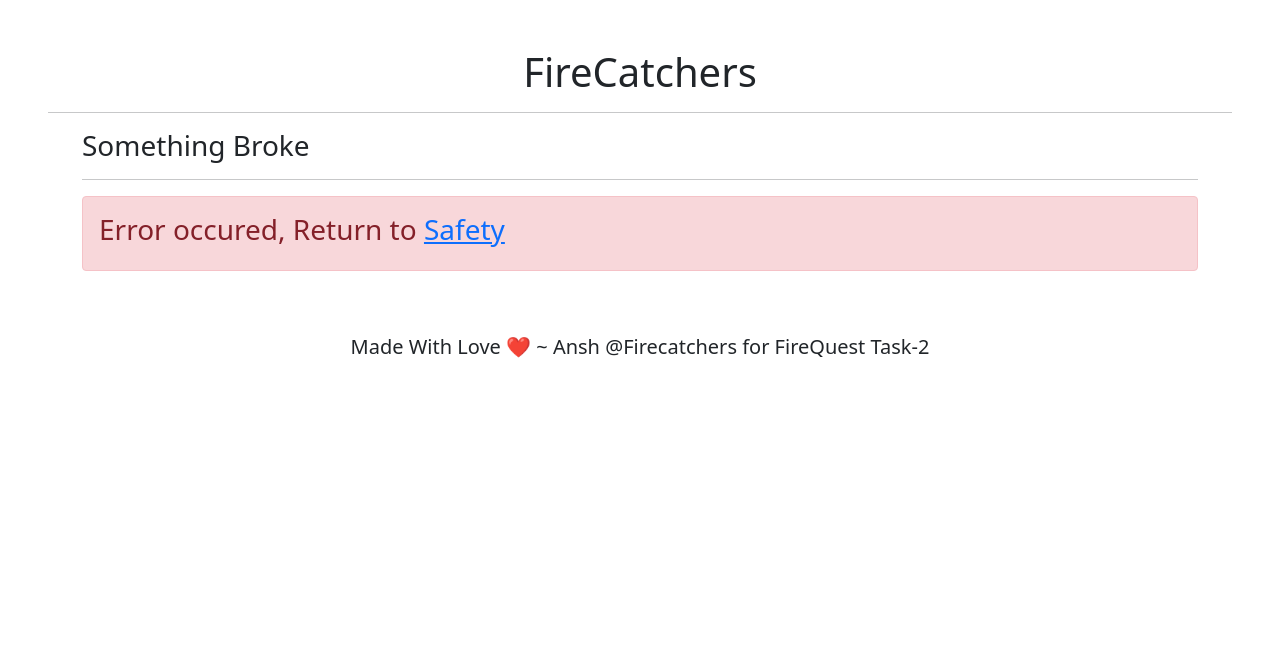
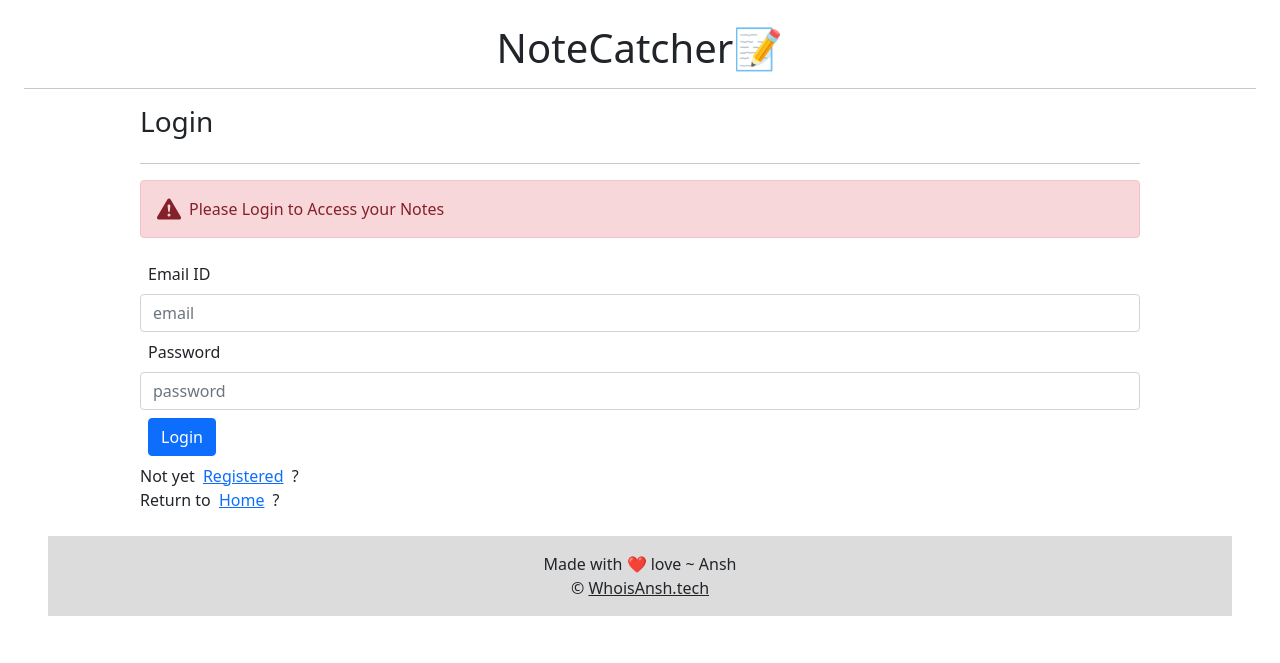
Before and after one commit to 26ANSH/NoteCatcher, a Flask app: page /notes in a window 1280 px wide. Shown: the top 663 px of the page. Run offline with Flask 2, Linux system fonts and the light colour scheme.

Commit message:
First Commit

```diff
--- a/app.py
+++ b/app.py
@@ -1,41 +1,94 @@
-from flask import Flask, render_template, request, redirect
-from auth import new_user, sign_in
+from flask import Flask, render_template, request, redirect, session, jsonify
+from auth import new_user, Login, get_notes, add_note, remove_note
+import json
 
 app = Flask(__name__)
+app.secret_key='anshflaskapp'
+NOTES=['ansh is agood boy', 'my name is ansh']
 
 @app.route('/')
 def hello():
-    return render_template('index.html')
+    if 'Logged_in' not in session:
+        return render_template('index.html')
+    else:
+        return redirect('/notes')
 
-@app.route('/user')
-def success():
-    return render_template('success.html')
+@app.route('/notes', methods=['GET', 'POST'])
+def notes():
+    if 'Logged_in' in session:
+        if request.method == 'POST':
+            note = request.form['new_note']
+            add_note(session['User_id'],note)
+            number,notes = get_notes(session['User_id'])
+            return render_template('notes.html',number = number,notes = notes)
+        else:
+            number,notes = get_notes(session['User_id'])
+            return render_template('notes.html',number = number,notes = notes)
+    else:
+        return render_template('login.html',color='danger', error='Please Login to Access your Notes')
 
 @app.route('/Signup', methods=['GET', 'POST'])
 def signup():
     if request.method == 'POST':
         email = request.form['email']
         password = request.form['password']
-        call = new_user(email, password)
+
+        if email == '' or password == '':
+            return render_template('signin.html', error='Please Fill all Details')
+
+        if len(password) <6:
+            return render_template('login.html',color='danger', error='Password Should be minimum 6 characters long')
+
+        call, msg = new_user(email, password)
+
         if call == 0:
-            return redirect("/user")
+            session.clear()
+            session['Logged_in'] = email
+            session['User_id'] = msg
+            return render_template('success.html',email=email)
         else:
-            return render_template('signin.html',color='danger', error=call)
+            return render_template('signin.html', error=msg)
     else:
-        return render_template('signin.html',color='success',error='Signin with valid Email ID')
+        if 'Logged_in' not in session:
+            return render_template('signin.html',error='')
+        else:
+            return redirect('/notes')
 
 @app.route('/login', methods=['GET', 'POST'])
 def login():
     if request.method == 'POST':
         email = request.form['email']
         password = request.form['password']
-        call = sign_in(email, password)
+
+        if email == '' or password == '':
+            return render_template('login.html',color='danger', error='Please Fill all Details')
+
+        call, msg = Login(email, password)
+
         if call == 0:
-            return redirect("/user")
+            session.clear()
+            session['Logged_in'] = email
+            session['User_id'] = msg
+            return redirect("/notes")
         else:
-            return render_template('login.html',color='danger', error=call)
+            return render_template('login.html', error=msg)
     else:
-        return render_template('login.html',color='success', error='Login with valid Email ID')
+        if 'Logged_in' not in session:
+            return render_template('login.html', error='')
+        else:
+            return redirect('/notes')
+
+@app.route('/delete-note', methods=['POST'])
+def delete_note():
+    note = json.loads(request.data)
+    remove_note(session['User_id'], note['noteid'])
+    return jsonify({})
+
+@app.route('/logout', methods=['POST'])
+def logout():
+    session.clear()
+    session['Logged_out'] = 'ok'
+    return jsonify({})
 
 def error404(e):
     return render_template('404.html')
--- a/auth.py
+++ b/auth.py
@@ -14,27 +14,51 @@ CONFIG = {
 
 firebase = pyrebase.initialize_app(CONFIG)
 auth = firebase.auth()
+db = firebase.database()
+db = firebase.database()
 
 def new_user(email, password):
   try:
-    auth.create_user_with_email_and_password(email, password)
+    user = auth.create_user_with_email_and_password(email, password)
   except requests.HTTPError as e:
     error_json = e.args[1]
     error = json.loads(error_json)['error']['message']
     if error == "EMAIL_EXISTS":
-      return 'Email Already Exists, Try Again'
+      return -1, 'Email Already Exists, Try Again'
+    else:
+      return -1, 'Something Went Wrong'
   else:
-    return 0
+    db.child(user['localId']).set('')
+    return 0, user['localId']
 
-def sign_in(email, password):
+def Login(email, password):
   try:
-    auth.sign_in_with_email_and_password(email, password)
+    user = auth.sign_in_with_email_and_password(email, password)
   except requests.HTTPError as e:
     error_json = e.args[1]
     error = json.loads(error_json)['error']['message']
     if error == "INVALID_EMAIL":
-      return 'Email is not registered, Try again'
+      return -1, 'Email is not registered, Try again'
     else:
-      return 'Wrong Password Try again'
+      return -1,'Wrong Password Try again'
   else:
-    return 0
+    return 0, user['localId']
+
+def get_notes(id):
+  user = db.child(id).get()
+
+  if user.each() is None:
+    return 0, dict()
+
+  notes = dict()
+  for note in user.each():
+    if note.val() != None:
+        notes[note.key()] = note.val()
+
+  return len(notes), notes
+
+def remove_note(id, note):
+  db.child(id).child(note).remove()
+
+def add_note(id, note):
+  db.child(id).push(note)
--- /dev/null
+++ b/static/script.js
@@ -0,0 +1,16 @@
+function deletenote(noteid){
+    fetch("/delete-note", {
+        method: "POST",
+        body: JSON.stringify({noteid: noteid}),
+    }).then((_res) => {
+        window.location.reload()
+    });
+}
+
+function logout(){
+    fetch("/logout", {
+        method: "POST",
+    }).then((_res) => {
+        window.location.href = '/';
+    });
+}
--- a/templates/404.html
+++ b/templates/404.html
@@ -1,9 +1,9 @@
 {% extends 'template.html' %}
 
+{% block Header %}<h3>Something Broke</h3>{% endblock %}
+
 {% block content %}
-<h3>Something Broke</h3>
-<hr>
 <div class="alert alert-danger" role="alert">
-    <h3>Error occured, Return to <a href="/">Safety</a></h3>
+    <h3>Unknown Error occured, Return to <a href="/">Safety</a></h3>
 </div>
 {% endblock %}
--- a/templates/login.html
+++ b/templates/login.html
@@ -1,20 +1,27 @@
 {% extends 'template.html' %}
 
+{% block Header %}<h3>Login</h3>{% endblock %}
+
 {% block content %}
-<h3>Login</h3>
-<hr>
-<div class="alert alert-{{color}}" role="alert">
-    <h3>{{error}}</h3>
-  </div>
-<form method="post" >
-    <label>Email ID</label>
+
+{% if error != '' %}
+<div class="alert alert-danger d-flex align-items-center" role="alert">
+    <svg class="bi flex-shrink-0 me-2" width="24" height="24" role="img" aria-label="Danger:"><use xlink:href="#exclamation-triangle-fill"/></svg>
+    <div>
+        {{ error }}
+    </div>
+</div>
+{% endif %}
+
+<form action="/login" method="post" >
+    <label class="m-2">Email ID</label>
     <input type="email" class="form-control" name="email" placeholder="email">
-    <label>Password</label>
+    <label class="m-2">Password</label>
     <input type="password" class="form-control" name="password" placeholder="password">
-    <button type="submit" class="btn btn-primary btn-block m-2"> Register </button>
+    <button type="submit" class="btn btn-primary btn-block m-2"> Login </button>
 </form>
 
-Already Registered <a class="m-1" href="/Signup">Signup</a> ?
+Not yet <a class="m-1" href="/Signup">Registered</a> ?
 <br>
 Return to <a class="m-1" href="/">Home</a> ?
 {% endblock %}
--- a/templates/template.html
+++ b/templates/template.html
@@ -1,27 +1,69 @@
-<!doctype html>
+<!DOCTYPE html>
 <html lang="en">
+
 <head>
   <!-- Required meta tags -->
   <meta charset="utf-8">
   <meta name="viewport" content="width=device-width, initial-scale=1">
 
   <!-- Bootstrap CSS -->
-    <link href="https://cdn.jsdelivr.net/npm/bootstrap@5.0.2/dist/css/bootstrap.min.css" rel="stylesheet" integrity="sha384-EVSTQN3/azprG1Anm3QDgpJLIm9Nao0Yz1ztcQTwFspd3yD65VohhpuuCOmLASjC" crossorigin="anonymous">
+  <link href="https://cdn.jsdelivr.net/npm/bootstrap@5.0.2/dist/css/bootstrap.min.css" rel="stylesheet"
+    integrity="sha384-EVSTQN3/azprG1Anm3QDgpJLIm9Nao0Yz1ztcQTwFspd3yD65VohhpuuCOmLASjC" crossorigin="anonymous">
 
   <title>FireQuest</title>
 </head>
-  <body class="p-5">
-      <h1 class="text-center">FireCatchers</h1>
+
+<body class="p-4">
+  <svg xmlns="http://www.w3.org/2000/svg" style="display: none;">
+    <symbol id="check-circle-fill" fill="currentColor" viewBox="0 0 16 16">
+      <path
+        d="M16 8A8 8 0 1 1 0 8a8 8 0 0 1 16 0zm-3.97-3.03a.75.75 0 0 0-1.08.022L7.477 9.417 5.384 7.323a.75.75 0 0 0-1.06 1.06L6.97 11.03a.75.75 0 0 0 1.079-.02l3.992-4.99a.75.75 0 0 0-.01-1.05z" />
+    </symbol>
+    <symbol id="info-fill" fill="currentColor" viewBox="0 0 16 16">
+      <path
+        d="M8 16A8 8 0 1 0 8 0a8 8 0 0 0 0 16zm.93-9.412-1 4.705c-.07.34.029.533.304.533.194 0 .487-.07.686-.246l-.088.416c-.287.346-.92.598-1.465.598-.703 0-1.002-.422-.808-1.319l.738-3.468c.064-.293.006-.399-.287-.47l-.451-.081.082-.381 2.29-.287zM8 5.5a1 1 0 1 1 0-2 1 1 0 0 1 0 2z" />
+    </symbol>
+    <symbol id="exclamation-triangle-fill" fill="currentColor" viewBox="0 0 16 16">
+      <path
+        d="M8.982 1.566a1.13 1.13 0 0 0-1.96 0L.165 13.233c-.457.778.091 1.767.98 1.767h13.713c.889 0 1.438-.99.98-1.767L8.982 1.566zM8 5c.535 0 .954.462.9.995l-.35 3.507a.552.552 0 0 1-1.1 0L7.1 5.995A.905.905 0 0 1 8 5zm.002 6a1 1 0 1 1 0 2 1 1 0 0 1 0-2z" />
+    </symbol>
+  </svg>
+
+  <h1 class="text-center">NoteCatcher📝</h1>
   <hr>
-      <div class="container">
+  <div class="container" style="max-width:80vw;">
+    <div class="header d-flex align-center justify-content-between">
+      {% block Header %}{% endblock %}
+      {% if 'Logged_in' in session %}
+      <button class="btn btn-danger" onclick="logout()"> logout</button>
+      {% endif %}
+    </div>
+    <hr>
     {% block content %}{% endblock %}
   </div>
-    <script src="https://cdn.jsdelivr.net/npm/bootstrap@5.0.2/dist/js/bootstrap.bundle.min.js" integrity="sha384-MrcW6ZMFYlzcLA8Nl+NtUVF0sA7MsXsP1UyJoMp4YLEuNSfAP+JcXn/tWtIaxVXM" crossorigin="anonymous"></script>
-    <script src="https://cdn.jsdelivr.net/npm/@popperjs/core@2.9.2/dist/umd/popper.min.js" integrity="sha384-IQsoLXl5PILFhosVNubq5LC7Qb9DXgDA9i+tQ8Zj3iwWAwPtgFTxbJ8NT4GN1R8p" crossorigin="anonymous"></script>
-    <script src="https://cdn.jsdelivr.net/npm/bootstrap@5.0.2/dist/js/bootstrap.min.js" integrity="sha384-cVKIPhGWiC2Al4u+LWgxfKTRIcfu0JTxR+EQDz/bgldoEyl4H0zUF0QKbrJ0EcQF" crossorigin="anonymous"></script>
+
+
+  <footer class="bg-light text-center text-lg-start m-4">
+    <!-- Copyright -->
+    <div class="text-center p-3" style="background-color: rgba(107, 107, 107, 0.2);">
+      Made with ❤️ love ~ Ansh
       <br>
-   <br>
-   <div class="d-flex justify-content-center mt-xxl-4"><h5>Made With Love ❤️ ~ Ansh @Firecatchers for FireQuest Task-2</h5></div>
+      © <a class="text-dark" href="http://whoisansh.tech">WhoisAnsh.tech</a>
+    </div>
+    <!-- Copyright -->
+  </footer>
 
+  <script src="https://cdn.jsdelivr.net/npm/bootstrap@5.0.2/dist/js/bootstrap.bundle.min.js"
+    integrity="sha384-MrcW6ZMFYlzcLA8Nl+NtUVF0sA7MsXsP1UyJoMp4YLEuNSfAP+JcXn/tWtIaxVXM"
+    crossorigin="anonymous"></script>
+  <script src="https://cdn.jsdelivr.net/npm/@popperjs/core@2.9.2/dist/umd/popper.min.js"
+    integrity="sha384-IQsoLXl5PILFhosVNubq5LC7Qb9DXgDA9i+tQ8Zj3iwWAwPtgFTxbJ8NT4GN1R8p"
+    crossorigin="anonymous"></script>
+  <script src="https://cdn.jsdelivr.net/npm/bootstrap@5.0.2/dist/js/bootstrap.min.js"
+    integrity="sha384-cVKIPhGWiC2Al4u+LWgxfKTRIcfu0JTxR+EQDz/bgldoEyl4H0zUF0QKbrJ0EcQF"
+    crossorigin="anonymous"></script>
+  <script type="text/javascript" src="{{ url_for('static', filename='script.js') }}">
+  </script>
 </body>
+
 </html>
```
Also changed, not shown: templates/index.html (+16 -2 lines), templates/notes.html (added, +36 -0 lines), templates/signin.html (+15 -8 lines), templates/success.html (+9 -4 lines), static/blogging.svg (added). Lines whose indentation alone changed are shown as unchanged.
